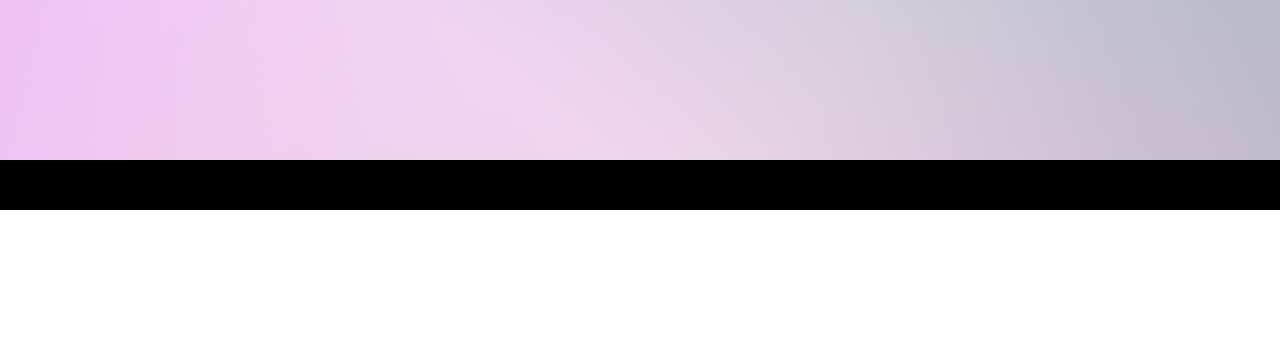
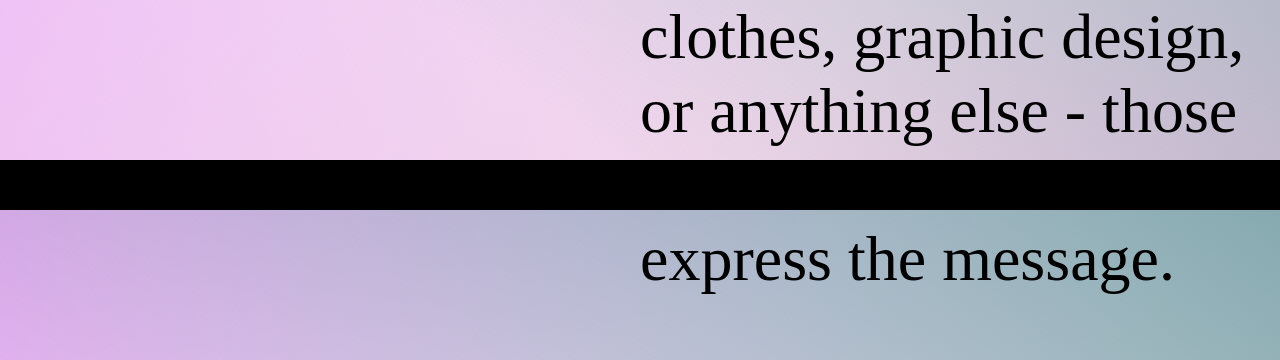
Before and after one commit to hhana1-a/tryn, a plain HTML site: page index.html in a window 1280 px wide. Shown: the part 590-950 px from the top of the page. Before the commit the page ends 800 px from the top, so only its background shows below. Drawn offline with Linux system fonts and the light colour scheme.

Commit message:
Add files via upload

```diff
--- a/index.html
+++ b/index.html
@@ -13,6 +13,10 @@
 <body>
     <div class="cont">
     <p id="hello">Beam.</p>
+
+        <p id="subtitle">Lucky Beam is a factory from a dream, producing and creating with divine gleam.
+            All art comes from a same place, same source. Weather it is creating clothes, graphic design, or anything else - those are different tools to express the message.
+        </p>
     </div>
 </body>
 
--- a/style.css
+++ b/style.css
@@ -43,3 +43,14 @@ width: 100%;
     color:white;
 
 }
+#subtitle { display: flex;
+    align-items: center;
+    justify-content: center;
+    font-size:4em;
+    width: 150vw;
+    height: 100%;
+    flex-direction: column;
+    color:rgb(0, 0, 0);
+
+
+}
```
